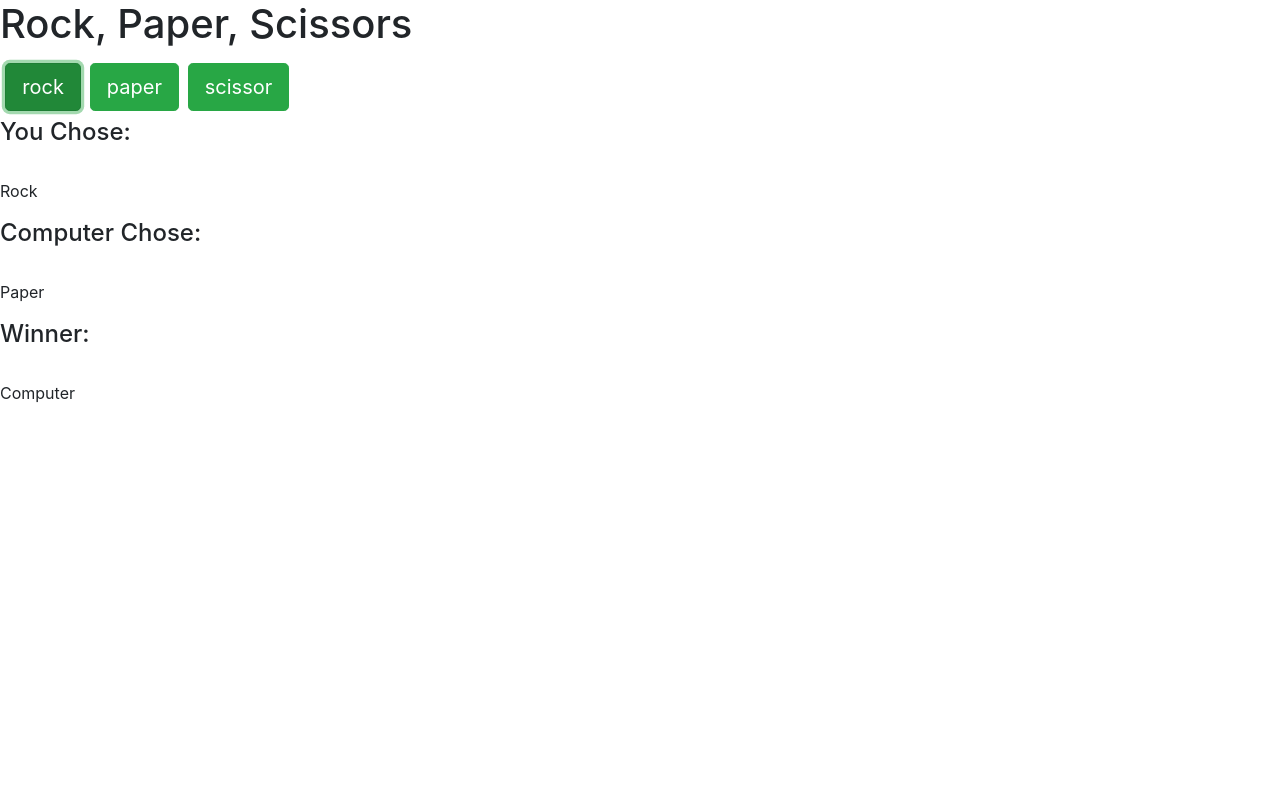
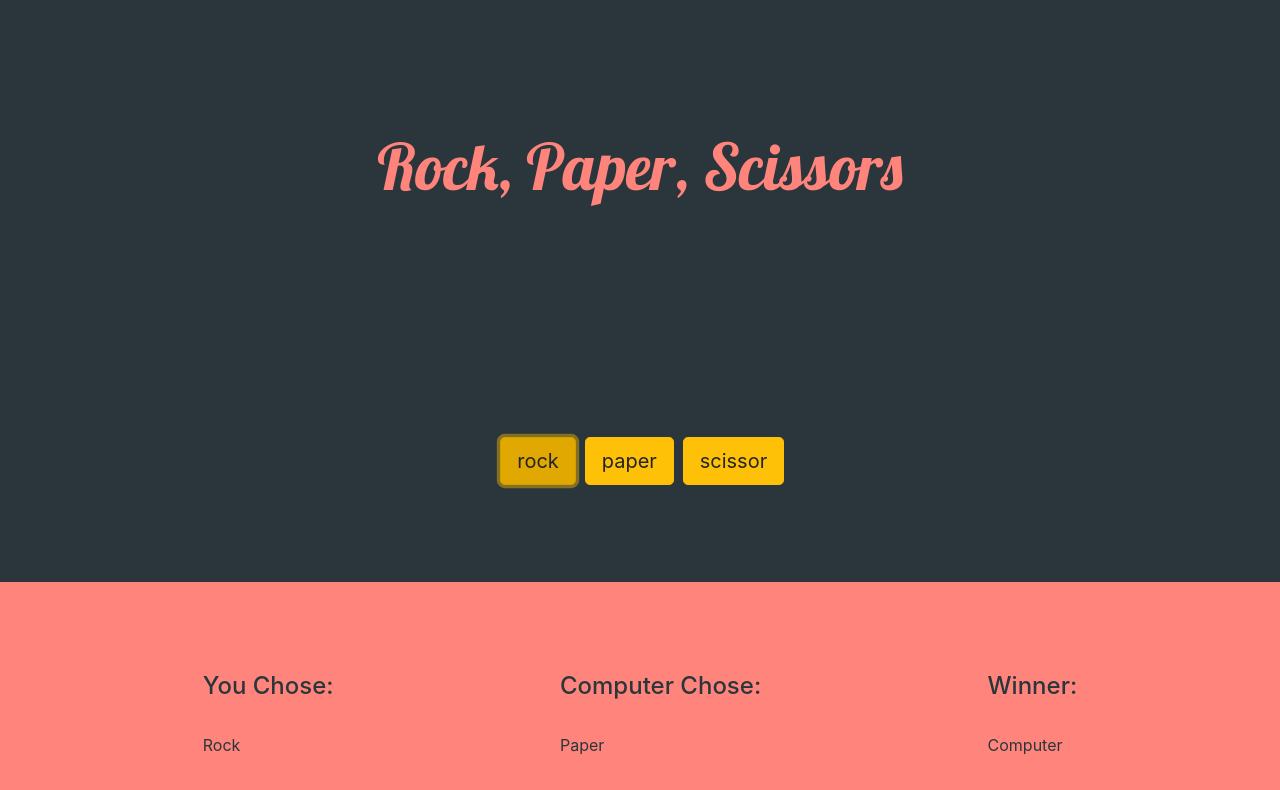
Before and after one commit to dani7beth/rock_paper_scissors, a plain HTML site: page index.html in a window 1280 px wide. Both pictures are taken after a click on the button "rock". Drawn offline with nearby package versions, Linux system fonts and the light colour scheme.

Commit message:
added some css

```diff
--- a/index.html
+++ b/index.html
@@ -4,6 +4,10 @@
         <link rel="stylesheet" href="https://cdn.jsdelivr.net/npm/bootstrap@4.5.3/dist/css/bootstrap.min.css" integrity="sha384-TX8t27EcRE3e/ihU7zmQxVncDAy5uIKz4rEkgIXeMed4M0jlfIDPvg6uqKI2xXr2" crossorigin="anonymous">
         <!-- my style -->
         <link rel="stylesheet" href="styles.css">
+        <!-- google fonts -->
+        <link rel="preconnect" href="https://fonts.gstatic.com">
+        <link href="https://fonts.googleapis.com/css2?family=Lobster&family=Montserrat&display=swap" rel="stylesheet">
+
         <title>Rock, Paper, Scissors</title>
     </head>
     <body>
--- a/script.js
+++ b/script.js
@@ -20,7 +20,7 @@ const renderChoices = () => {
     state.choices.forEach((choice, index) => {
         htmlString += `<div class='btn-group mr-2 choice' role='group'>
 
-            <button class='btn btn-success btn-lg' onclick='
+            <button class='btn btn-warning btn-lg' onclick='
             setDiv();
             renderAnswer(${index});'>${choice}</button>`;
             htmlString += `</div>`;
@@ -38,8 +38,9 @@ const setDiv = () =>{
 const renderAnswer = (choice) => {
     //making sure we are pressing the right button
     console.log(state.choices[choice]);
+    let htmlString = `<div class='d-flex flex-row justify-content-center'>`;
 
-    let htmlString = `<div class='user-choice'>`;
+    htmlString += `<div class='user-choice m-auto'>`;
 
     if(choice === 0){
         htmlString += `<h4>You Chose:</h4>
@@ -60,7 +61,7 @@ const renderAnswer = (choice) => {
     let userAns = choice;
     //call computer answer
     let compAns = computerAnswer();
-    htmlString += `<div class= 'comp-answer'>`;
+    htmlString += `<div class= 'comp-answer m-auto'>`;
     if(compAns === 0){
         htmlString += `<h4>Computer Chose:</h4>
                             <br/>
@@ -78,7 +79,7 @@ const renderAnswer = (choice) => {
 
     //call check answer
     let winner = checkAnswer(userAns, compAns);
-    htmlString += `<div class='winner'>
+    htmlString += `<div class='winner m-auto'>
                         <h4>Winner:</h4>
                         <br />
                         <p>${winner}</p>
@@ -93,6 +94,8 @@ const renderAnswer = (choice) => {
     }else{
         divId.style.display = "none";
     }
+
+    htmlString += `</div>`
 
     return htmlString;
 };
--- a/styles.css
+++ b/styles.css
@@ -1,3 +1,30 @@
+/* color pallets
+black - #2a363b
+light red - #e84a5f;
+peach - #ff847c;
+light orange - #fecea8;
+ */
+
+
+body{
+    background-color: #2a363b;
+    color: #ff847c;
+}
+h1{
+    font-family: 'Lobster';
+    font-size: 4rem;
+    text-align: center;
+    padding: 10%;
+}
 .btn{
     margin: 7%;
 }
+.choices{
+    padding: 7%;
+    text-align: center;
+}
+.flex-row{
+    color: #2a363b;
+    padding: 7%;
+    background-color: #ff847c;
+}
```
